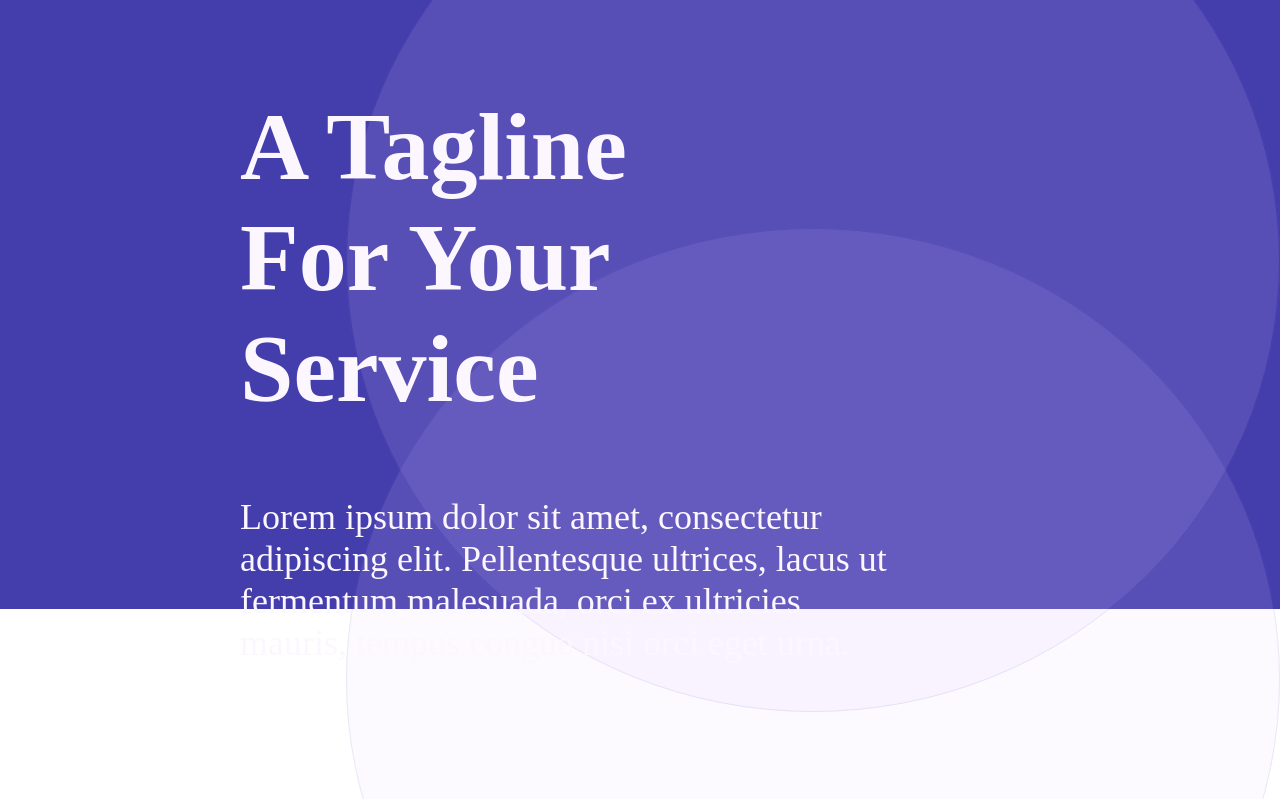
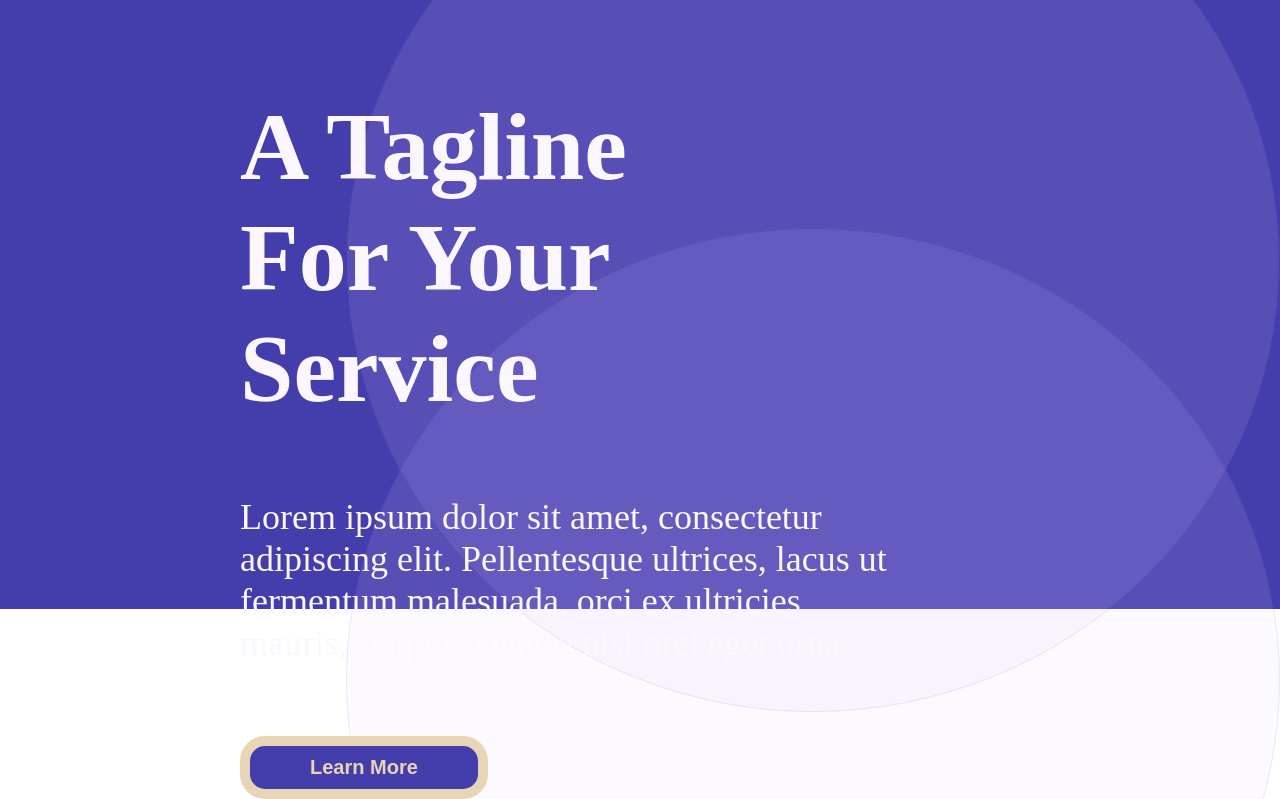
Before and after one commit to mpatel18/Builder-Service-Site, a Vue app in the folder site/: page / in a window 1280 px wide. Shown: the part 191-990 px from the top of the page. Before the commit the page ends 855 px from the top, so only its background shows below. Built offline with nearby package versions, Linux system fonts and the light colour scheme.

Commit message:
added coa to home page

```diff
--- a/site/src/components/Main.vue
+++ b/site/src/components/Main.vue
@@ -14,6 +14,7 @@
         <div class="hero">
           <h1>{{ msg }}</h1>
           <p>{{ descrip }}</p>
+          <button>Learn More</button>
         </div>
     </div>
     <svg class="design" width="934" height="1322" viewBox="0 0 934 1322">
@@ -72,7 +73,7 @@
     padding: 7em 15em;
 
     header {
-      color: #FCF7FF;
+      color: #E8D5B5;
       font-size: 50px;
       font-weight: bold;
       cursor: pointer;
@@ -107,10 +108,23 @@
     }
 
     p {
-      padding-top: 2em;
+      padding: 2em 0em 2em 0em;
       color: #FCF7FF;
       font-size: 2.25em;
       width: 65%;
+    }
+
+    button {
+      background: #443EAD;
+      border-color: #E8D5B5;
+      color: #E8D5B5;
+      font-weight: bold;
+      font-size: 20px;
+      box-shadow: none;
+      border-width: 10px 10px 10px 10px;
+      border-radius: 25px;
+      border-style: solid;
+      padding: 0.5em 3em 0.5em 3em;
     }
   }
 
```
